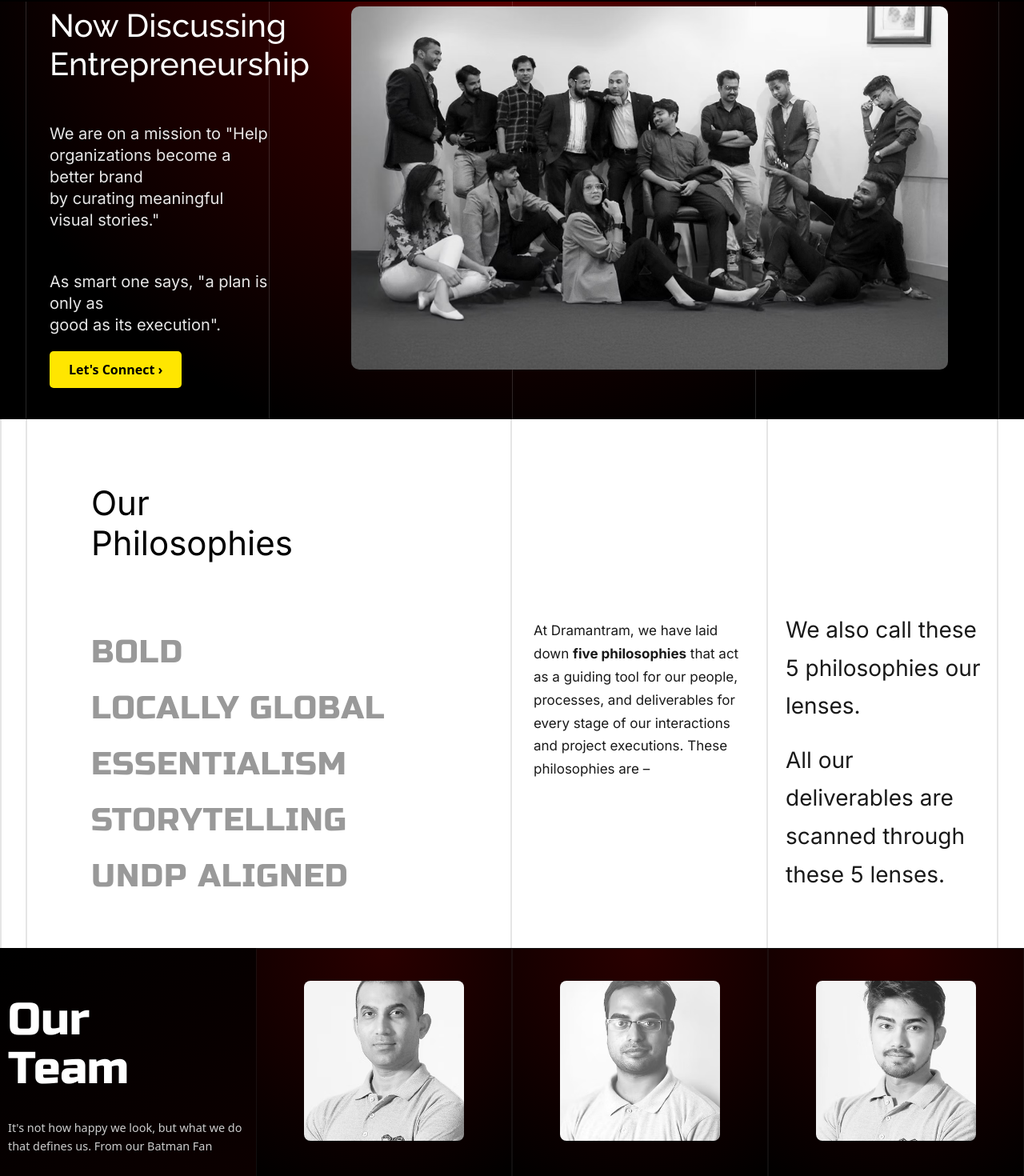
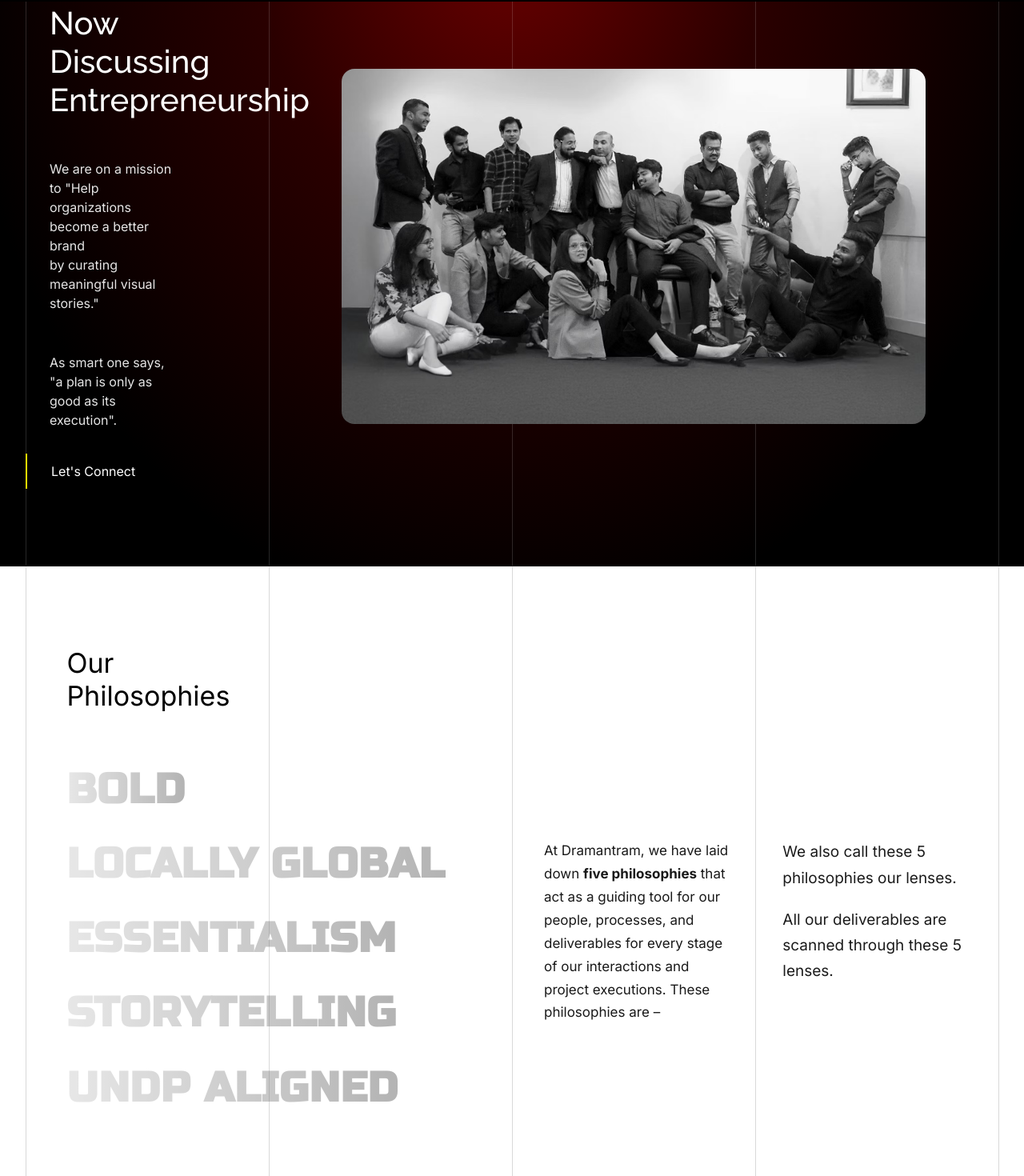
Before and after one commit to dramantramai/Dramantram, a React (Vite) app: page /about in a window 1280 px wide. Shown: the part 92-1562 px from the top of the page at 80% size. Built offline with nearby package versions, Linux system fonts and the light colour scheme.

Commit message:
feat: fixed about section and align footer grid columns and standardize layout divider line widths

```diff
--- a/src/pages/About.jsx
+++ b/src/pages/About.jsx
@@ -1,4 +1,4 @@
-import React from "react";
+import React, { useState, useEffect, useRef } from "react";
 import Layout from "../components/Layout/Layout";
 import "../styles/About.css";
 import GlitchButton from "../components/GlitchButton";
@@ -72,13 +72,34 @@
     },
   ];
 
+  const [isPhyIntersecting, setIsPhyIntersecting] = useState(false);
+  const phyRef = useRef(null);
+
+  useEffect(() => {
+    const observer = new IntersectionObserver(
+      ([entry], obs) => {
+        if (entry.isIntersecting) {
+          setIsPhyIntersecting(true);
+          obs.disconnect();
+        }
+      },
+      { threshold: 0.15 }
+    );
+
+    if (phyRef.current) {
+      observer.observe(phyRef.current);
+    }
+
+    return () => observer.disconnect();
+  }, []);
+
   return (
     <Layout>
       {/* Intro section */}
       <section className="discussion-container container-fluid">
-        <div className="row">
+        <div className="row align-items-center">
           {/* Left part */}
-          <div className="col-lg-4 discussion-left">
+          <div className="col-lg-3 discussion-left">
             <h2>
               Now Discussing <br /> Entrepreneurship
             </h2>
@@ -90,20 +111,23 @@
               As smart one says, "a plan is only as <br /> good as its
               execution".
             </p>
-            <a className="btn-connect-about" href="/contact">
-              Let's Connect <span>›</span>
-            </a>
+            <GlitchButton
+              className="btn-connect-about"
+              href="/contact"
+              targetText="Let's Connect"
+            />
           </div>
 
           {/* Right part (Image) */}
-          <div className="col-lg-8 discussion-right">
+          <div className="col-lg-9 discussion-right">
             <img src="about.png" alt="Entrepreneurship discussion" />
           </div>
         </div>
       </section>
 
       {/* Our Philosophies */}
-      <section className="philosophies-container container-fluid">
+      <div className="philosophies-sticky-container" ref={phyRef}>
+        <section className={`philosophies-container container-fluid ${isPhyIntersecting ? "philosophies-animate" : ""}`}>
           <div className="row">
             {/* Left Section */}
             <div className="col-lg-6 col-12 philosophies-left">
@@ -140,6 +164,7 @@
             </div>
           </div>
         </section>
+      </div>
 
       {/* Teams Section */}
       <div className="team-section">
--- a/src/styles/About.css
+++ b/src/styles/About.css
@@ -45,8 +45,8 @@
 }
 
 .discussion-left p {
-  font-size: 20px;
-  line-height: 27px;
+  font-size: 16px;
+  line-height: 24px;
   opacity: 0.9;
   margin-bottom: 30px;
   font-family: "inter", sans-serif;
@@ -56,20 +56,27 @@
 }
 
 .btn-connect-about {
-  padding: 12px 24px;
-  background-color: #ffe600;
+  display: inline-flex;
+  align-items: center;
+  width: 100%;
+  max-width: 320px;
+  background-color: transparent;
   border: none;
-  color: black;
+  border-left: 2px solid #ffe600;
+  color: white;
   font-size: 1rem;
-  font-weight: bold;
   cursor: pointer;
-  border-radius: 5px;
+  border-radius: 0;
   margin-left: 50px;
   text-decoration: none;
+  padding: 10px 20px 10px 30px;
+  font-family: "inter", sans-serif;
+  transition: all 0.3s ease;
 }
 
 .btn-connect-about:hover {
-  background-color: #f7c800;
+  color: white;
+  padding-left: 35px;
 }
 
 .discussion-right {
@@ -92,6 +99,7 @@
   color: black;
   position: relative;
   padding-top: 0px;
+  background-color: #ffffff;
 }
 
 .philosophies-container .row {
@@ -104,7 +112,7 @@
   position: absolute;
   top: 0;
   bottom: 0;
-  width: 2px;
+  width: 1px;
   background-color: rgba(0, 0, 0, 0.1);
 }
 
@@ -119,8 +127,8 @@
 
 .philosophies-left {
   position: relative;
-  border-right: 2px solid rgba(0, 0, 0, 0.1);
-  border-left: 2px solid rgba(0, 0, 0, 0.1);
+  border-right: 1px solid rgba(0, 0, 0, 0.1);
+  border-left: 1px solid rgba(0, 0, 0, 0.1);
   padding-right: 40px;
   padding-top: 80px;
   padding-bottom: 50px;
@@ -146,7 +154,7 @@
 .philosophies-right {
   padding-left: 30px;
   padding-right: 30px;
-  border-right: 2px solid rgba(0, 0, 0, 0.1);
+  border-right: 1px solid rgba(0, 0, 0, 0.1);
 }
 
 .philosophies-right p {
@@ -180,11 +188,275 @@
   padding-left: 10px;
 }
 
+/* Desktop alignment overlays and animations */
+@media (min-width: 992px) {
+  /* Hero Section Alignment and Height */
+  .discussion-container {
+    height: 100vh !important;
+    min-height: 100vh !important;
+    padding: 0 !important;
+    display: flex !important;
+    align-items: center !important;
+  }
+
+  .discussion-container .row {
+    display: grid !important;
+    grid-template-columns: 2.5% 23.75% 71.25% 2.5% !important;
+    width: 100% !important;
+    margin: 0 !important;
+    align-items: center;
+  }
+
+  .discussion-container .discussion-left {
+    grid-column: 2 / 3 !important;
+    grid-row: 1 !important;
+    width: auto !important;
+    max-width: 100% !important;
+    padding-left: 0 !important;
+    padding-right: 40px !important;
+    padding-top: 0 !important;
+  }
+
+  .discussion-container .discussion-left h2,
+  .discussion-container .discussion-left p {
+    margin-left: 0 !important;
+    padding-left: 30px !important;
+  }
+
+  .discussion-container .btn-connect-about {
+    margin-left: 0 !important;
+    padding-left: 30px !important;
+    color: white !important;
+  }
+
+  .discussion-container .btn-connect-about:hover {
+    padding-left: 35px !important;
+    color: white !important;
+  }
+
+  .discussion-container .discussion-right {
+    grid-column: 3 / 4 !important;
+    grid-row: 1 !important;
+    width: auto !important;
+    max-width: 100% !important;
+    padding-left: 0 !important;
+    padding-right: 0 !important;
+    padding-top: 0 !important;
+    display: flex !important;
+    justify-content: center !important;
+    align-items: center !important;
+  }
+
+  .discussion-container .discussion-right img {
+    width: 80% !important;
+    height: auto !important;
+    max-height: 75vh !important;
+    border-radius: 16px !important;
+    object-fit: contain !important;
+  }
+
+  /* Philosophies Sticky & Reveal Styles */
+  .philosophies-sticky-container {
+    height: 140vh; /* Tight viewport sticking lock */
+    position: relative;
+    background-color: #ffffff !important;
+  }
+
+  .philosophies-container {
+    position: sticky !important;
+    top: 0 !important;
+    height: 100vh;
+    min-height: 100vh;
+    display: flex;
+    align-items: center;
+    overflow: hidden;
+    padding-top: 0 !important;
+    padding-bottom: 0 !important;
+    background-color: #ffffff !important;
+    color: #000000 !important;
+  }
+
+  .philosophies-container .row::before,
+  .philosophies-container .row::after {
+    display: none !important;
+  }
+
+  .philosophies-container::after {
+    content: "";
+    position: absolute;
+    inset: 0;
+    pointer-events: none;
+    z-index: 1;
+    background-image: var(--grid-lines-dark);
+  }
+
+  .philosophies-container .row {
+    display: grid !important;
+    grid-template-columns: 2.5% 47.5% 23.75% 23.75% 2.5% !important;
+    width: 100% !important;
+    margin: 0 !important;
+    align-items: center;
+    position: relative;
+    z-index: 2;
+  }
+
+  .philosophies-container .philosophies-left {
+    grid-column: 2 / 3 !important;
+    grid-row: 1 !important;
+    width: auto !important;
+    border-left: none !important;
+    border-right: none !important;
+    padding-left: 40px !important;
+    padding-right: 40px !important;
+    padding-top: 0 !important;
+    padding-bottom: 0 !important;
+  }
+
+  .philosophies-container .philosophies-left h2 {
+    margin-left: 0 !important;
+    margin-bottom: 50px !important;
+    font-size: 34px !important;
+    font-weight: 400 !important;
+    line-height: 1.2 !important;
+  }
+
+  .philosophies-container .philosophies-text {
+    display: flex !important;
+    flex-direction: column !important;
+  }
+
+  .philosophies-container .philosophies-text p {
+    margin-left: 0 !important;
+    margin: 18px 0 !important;
+    font-size: 52px !important;
+    font-weight: 800 !important;
+    line-height: 1.1 !important;
+    width: max-content !important;
+    background: linear-gradient(to right, #c5c5c5 0%, #444444 100%) !important;
+    -webkit-background-clip: text !important;
+    background-clip: text !important;
+    -webkit-text-fill-color: transparent !important;
+    color: transparent !important;
+  }
+
+  .philosophies-container .philosophies-right {
+    grid-column: 3 / 4 !important;
+    grid-row: 1 !important;
+    width: auto !important;
+    border-right: none !important;
+    padding-left: 40px !important;
+    padding-right: 20px !important;
+    align-self: flex-start !important;
+    margin-top: 240px !important;
+  }
+
+  .philosophies-container .philosophies-right p {
+    margin-top: 0 !important;
+    padding-left: 0 !important;
+    padding-right: 0 !important;
+    font-size: 17px !important;
+    line-height: 1.7 !important;
+  }
+
+  .philosophies-container .philosophies-right-2 {
+    grid-column: 4 / 5 !important;
+    grid-row: 1 !important;
+    width: auto !important;
+    padding-left: 40px !important;
+    padding-right: 20px !important;
+    align-self: flex-start !important;
+    margin-top: 240px !important;
+  }
+
+  .philosophies-container .phy-p-r {
+    margin-top: 0 !important;
+    padding-left: 0 !important;
+    padding-right: 0 !important;
+    font-size: 19px !important;
+    line-height: 1.7 !important;
+  }
+
+  .philosophies-container .phy-p-rr {
+    margin-top: 20px !important;
+    padding-left: 0 !important;
+    padding-right: 0 !important;
+    font-size: 19px !important;
+    line-height: 1.7 !important;
+  }
+
+  /* Staggered stack reveal animation */
+  .philosophies-container .philosophies-left h2,
+  .philosophies-container .philosophies-text p,
+  .philosophies-container .philosophies-right p,
+  .philosophies-container .phy-p-r,
+  .philosophies-container .phy-p-rr {
+    opacity: 0;
+    transform: translateY(40px);
+    transition: opacity 0.8s cubic-bezier(0.25, 1, 0.5, 1), transform 0.8s cubic-bezier(0.25, 1, 0.5, 1);
+  }
+
+  /* Reveal text on scroll trigger */
+  .philosophies-animate .philosophies-left h2 {
+    opacity: 1;
+    transform: translateY(0);
+    transition-delay: 0.1s;
+  }
+
+  .philosophies-animate .philosophies-text p:nth-child(1) { opacity: 1; transform: translateY(0); transition-delay: 0.2s; }
+  .philosophies-animate .philosophies-text p:nth-child(2) { opacity: 1; transform: translateY(0); transition-delay: 0.3s; }
+  .philosophies-animate .philosophies-text p:nth-child(3) { opacity: 1; transform: translateY(0); transition-delay: 0.4s; }
+  .philosophies-animate .philosophies-text p:nth-child(4) { opacity: 1; transform: translateY(0); transition-delay: 0.5s; }
+  .philosophies-animate .philosophies-text p:nth-child(5) { opacity: 1; transform: translateY(0); transition-delay: 0.6s; }
+
+  .philosophies-animate .philosophies-right p {
+    opacity: 0.9;
+    transform: translateY(0);
+    transition-delay: 0.3s;
+  }
+
+  .philosophies-animate .phy-p-r {
+    opacity: 0.9;
+    transform: translateY(0);
+    transition-delay: 0.45s;
+  }
+
+  .philosophies-animate .phy-p-rr {
+    opacity: 0.9;
+    transform: translateY(0);
+    transition-delay: 0.55s;
+  }
+}
+
 /* Team section */
 .team-section {
   background: #000;
   min-height: 100vh;
   color: #fff;
+}
+
+@media (min-width: 992px) {
+  .team-section .container-fluid-custom > .row {
+    display: grid !important;
+    grid-template-columns: 2.5% 23.75% 71.25% 2.5% !important;
+    width: 100% !important;
+    margin: 0 !important;
+  }
+
+  .team-section .team-sidebar {
+    grid-column: 2 / 3 !important;
+    grid-row: 1 !important;
+    width: auto !important;
+    max-width: 100% !important;
+    padding-left: 40px !important;
+    padding-right: 20px !important;
+  }
+
+  .team-section .col-lg-9 {
+    grid-column: 3 / 4 !important;
+    grid-row: 1 !important;
+    width: auto !important;
+    max-width: 100% !important;
+  }
 }
 
 .team-sidebar {
@@ -361,7 +633,7 @@
 
   .philosophies-left {
     border-right: none;
-    border-bottom: 2px solid rgba(0, 0, 0, 0.1);
+    border-bottom: 1px solid rgba(0, 0, 0, 0.1);
     padding-right: 20px;
     padding-left: 20px;
     padding-top: 50px;
@@ -381,7 +653,7 @@
 
   .philosophies-right {
     border-right: none;
-    border-bottom: 2px solid rgba(0, 0, 0, 0.1);
+    border-bottom: 1px solid rgba(0, 0, 0, 0.1);
     padding: 30px 20px;
   }
 
```
Also changed, not shown: src/styles/Footer.css (+46 -22 lines), src/styles/Home.css (+15 -3 lines). Lines whose indentation alone changed are shown as unchanged.
